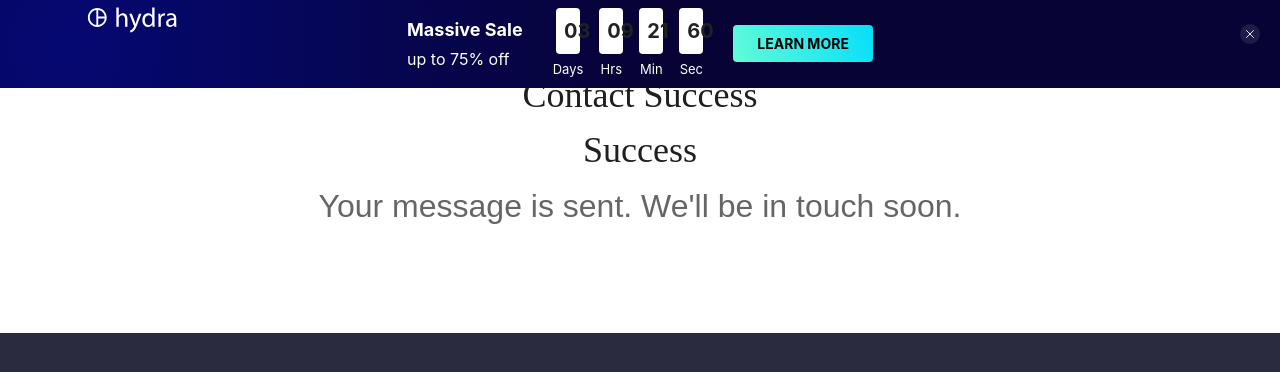
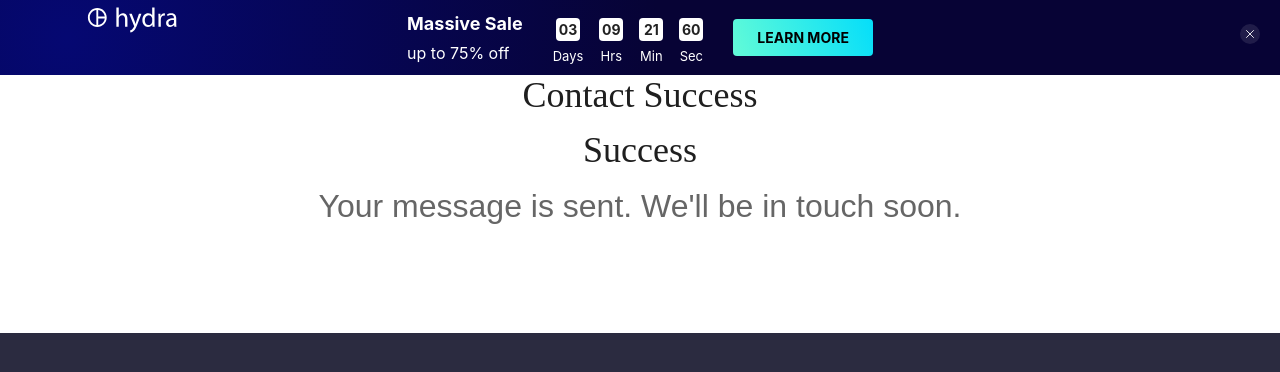
Before and after one commit to hi-sushanta/prompt, a Jekyll site: the page built from contact-success.html, in a window 1280 px wide. Shown: the top 372 px of the page. Built offline with Jekyll 4.4.1, drawn with Linux system fonts in a browser that asks for light colours; some web fonts are replaced.

Commit message:
Update default.html file

```diff
--- a/_layouts/default.html
+++ b/_layouts/default.html
@@ -60,22 +60,22 @@
 
 			<div class="countdown-timer">
 			  <div class="group">
-				<div class="value days">03</div>
+				<div class="value days" style="margin-top:10px; padding:1px 1px 1px 1px; font-size:14px;">03</div>
 				<div class="unit">Days</div>
 			  </div>
 
 			  <div class="group">
-				<div class="value hours">09</div>
+				<div class="value hours" style="margin-top:10px; padding:1px 1px 1px 1px; font-size:14px;">09</div>
 				<div class="unit">Hrs</div>
 			  </div>
 
 			  <div class="group">
-				<div class="value minutes">21</div>
+				<div class="value minutes" style="margin-top:10px; padding:1px 1px 1px 1px; font-size:14px;">21</div>
 				<div class="unit">Min</div>
 			  </div>
 
 			  <div class="group">
-				<div class="value seconds">60</div>
+				<div class="value seconds" style="margin-top:10px; padding:1px 1px 1px 1px; font-size:14px;">60</div>
 				<div class="unit">Sec</div>
 			  </div>
 			</div>
@@ -100,6 +100,6 @@
 			</div>
 		  </div>
 
-		  <script src="_layouts\main.js"></script>
+		  <script src="main.js"></script>
 	</body>
 </html>
```
